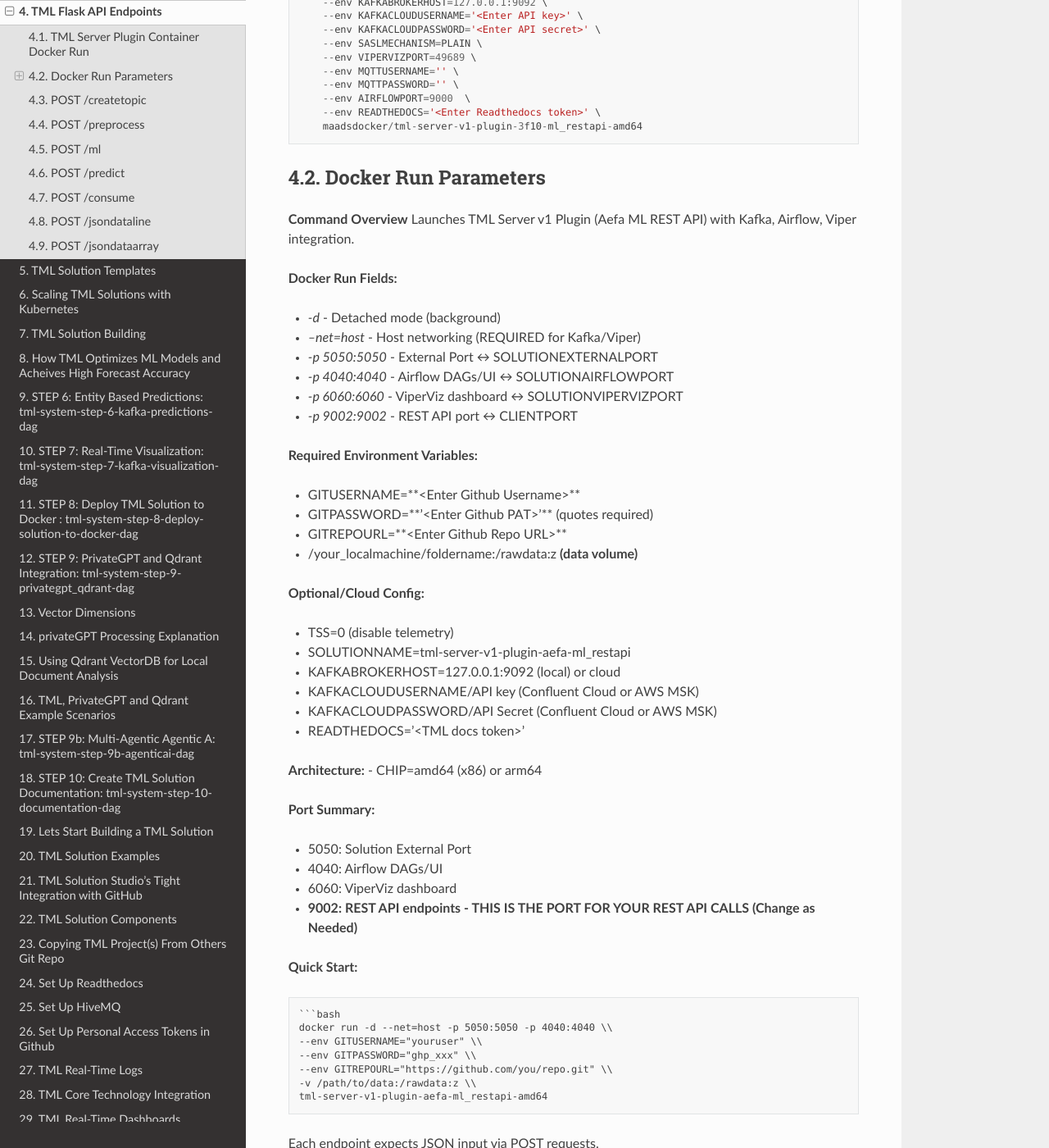
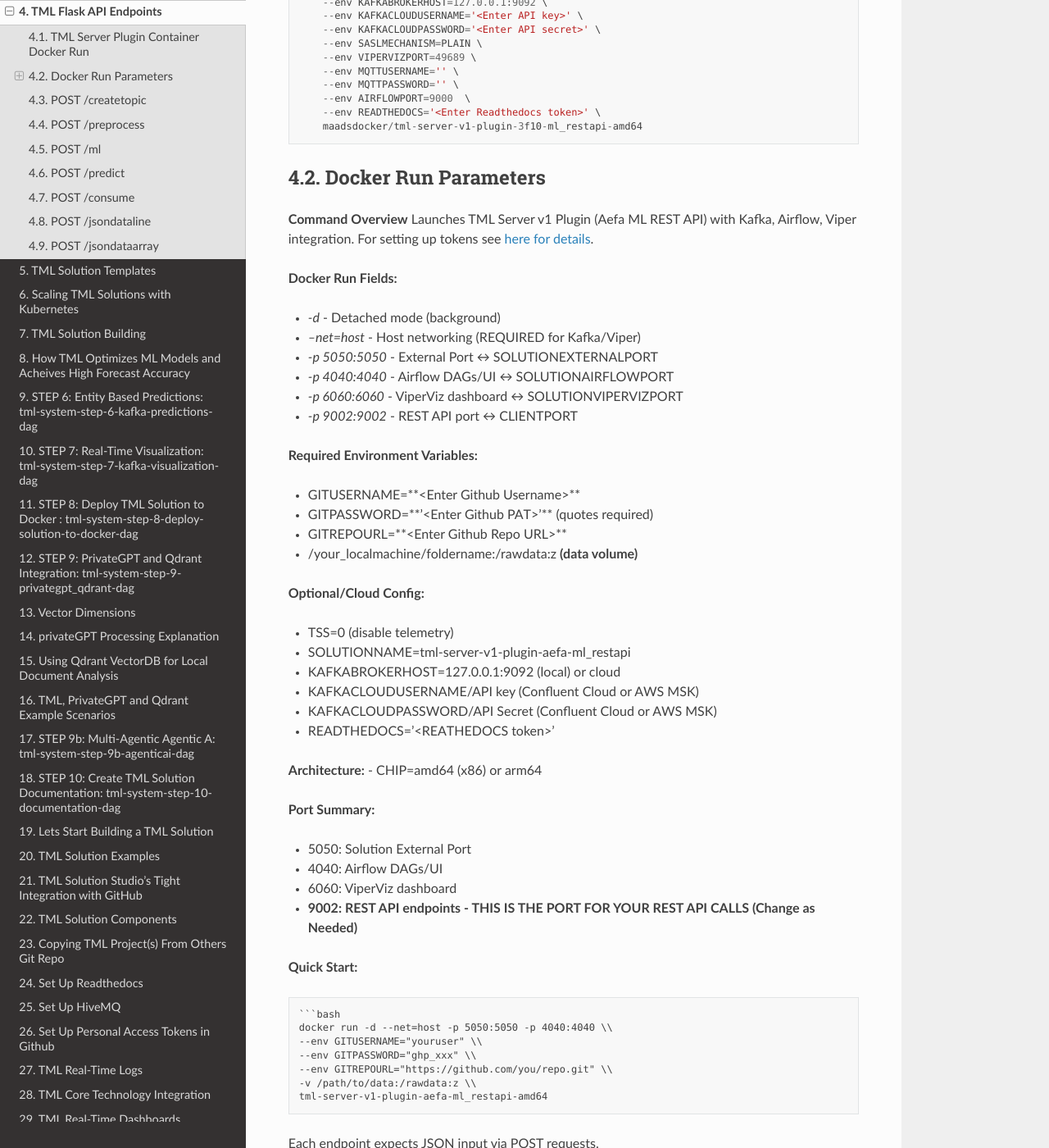
Before and after one commit to smaurice101/readthedocs, a Sphinx documentation site: the page built from docs/source/tmlapi.rst, in a window 1280 px wide and 1400 px high, scrolled down 623 px. Shown: the whole window at 82% size. Built offline with Sphinx 7.4.7 and the Read the Docs theme 3.1.0, drawn with Linux system fonts in a browser that asks for light colours.

Commit message:
Update tmlapi.rst

```diff
--- a/docs/source/tmlapi.rst
+++ b/docs/source/tmlapi.rst
@@ -42,7 +42,7 @@
 ----------------------
 
 **Command Overview**
-Launches TML Server v1 Plugin (Aefa ML REST API) with Kafka, Airflow, Viper integration.
+Launches TML Server v1 Plugin (Aefa ML REST API) with Kafka, Airflow, Viper integration.  For setting up tokens see `here for details <https://tml.readthedocs.io/en/latest/docker.html#tss-pre-requisites>`_.
 
 **Docker Run Fields:**
 
@@ -67,7 +67,7 @@
 - KAFKABROKERHOST=127.0.0.1:9092 (local) or cloud
 - KAFKACLOUDUSERNAME/API key (Confluent Cloud or AWS MSK)
 - KAFKACLOUDPASSWORD/API Secret (Confluent Cloud or AWS MSK)
-- READTHEDOCS='<TML docs token>'
+- READTHEDOCS='<REATHEDOCS token>'
 
 **Architecture:**
 - CHIP=amd64 (x86) or arm64
```
